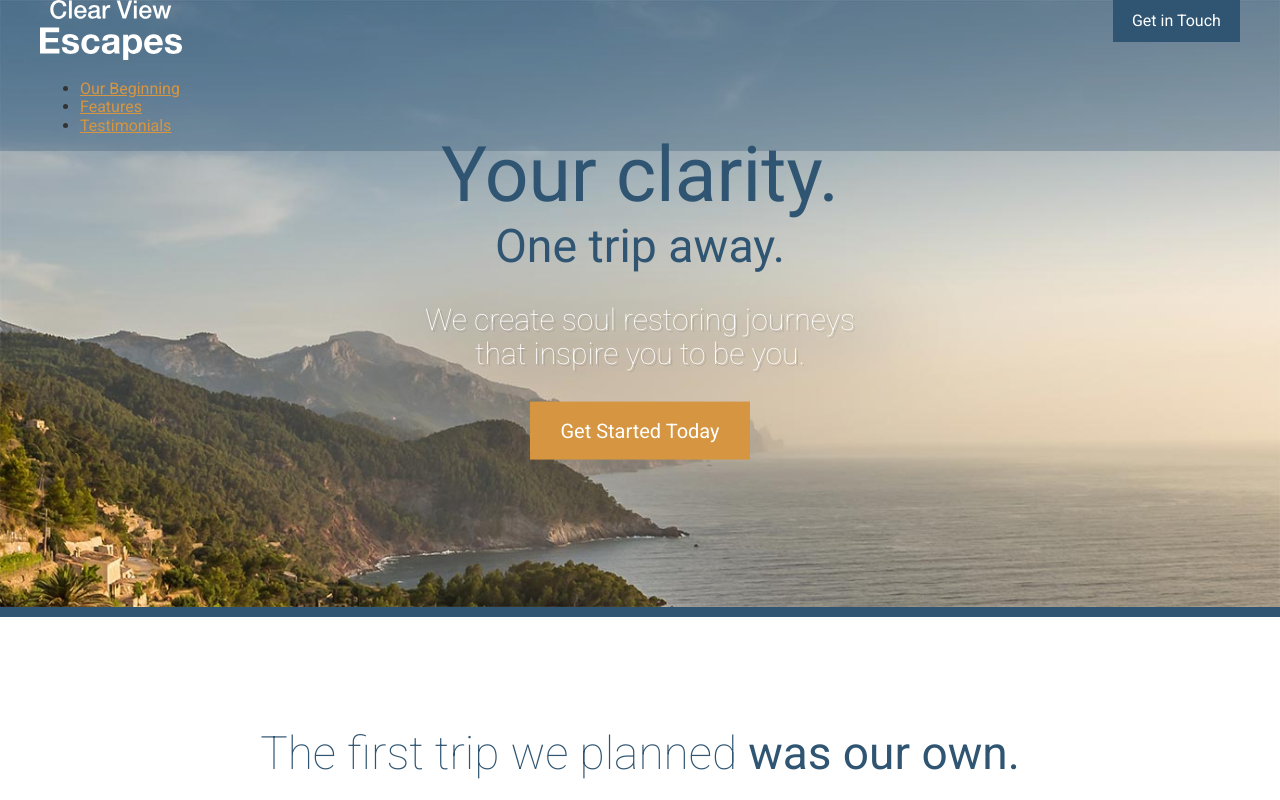
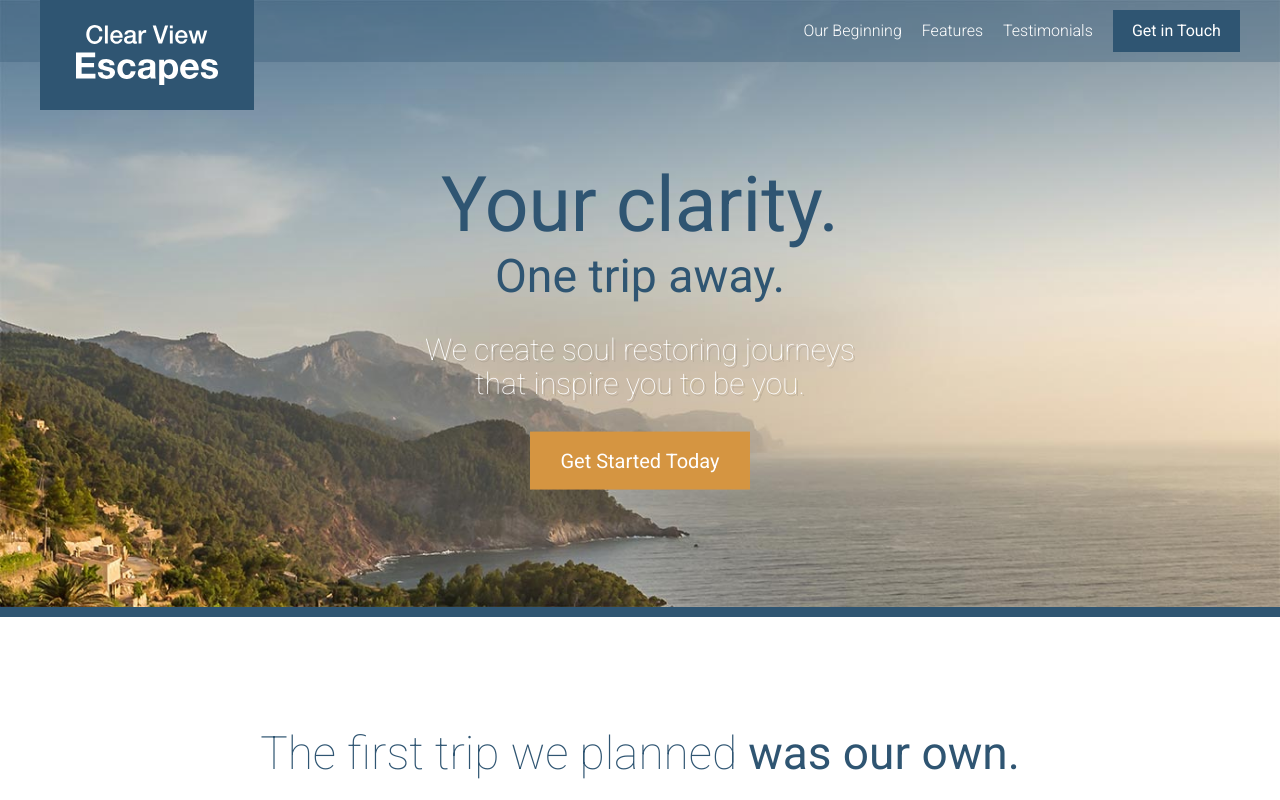
Before and after one commit to gcaliene/Gulp-Boilerplate, a website: page app/index.html in a window 1280 px wide. Shown: the top 800 px of the page. Drawn offline with Linux system fonts and the light colour scheme.

Commit message:
starting mobile menu option at the header.

```diff
--- a/app/assets/styles/modules/_large-hero.css
+++ b/app/assets/styles/modules/_large-hero.css
@@ -9,13 +9,20 @@
   }
 
   &__text-content {
+    padding-top: 88px;
     position: absolute;
     top:50%;
     transform:translateY(-50%);
     left:0;
     width:100%;
     text-align:center;
+
+    @mixin atMedium{
+      padding-top:60px;
+    }
   }
+
+
 
   &__title {
     font-weight: 400;
--- a/app/assets/styles/modules/_primary-nav.css
+++ b/app/assets/styles/modules/_primary-nav.css
@@ -1,3 +1,27 @@
 .primary-nav {
 
+  &--pull-right{
+    float:right;
+  }
+
+  ul {
+    margin:0;
+    padding:0;
+    @mixin clearfix;
+
+  }
+
+  li {
+    list-style: none;
+    float:left;
+    padding-right: 20px;
+  }
+
+  a {
+    text-decoration: none;
+    color:#FFF;
+    font-weight: 300;
+    display: block;
+    padding:12px 0px;
+  }
 }
--- a/app/assets/styles/modules/_site-header.css
+++ b/app/assets/styles/modules/_site-header.css
@@ -1,10 +1,43 @@
 .site-header {
+  padding: 10px 0px;
   position: absolute;
   z-index: 2;
-  background-color: rgba($mainBlue, .3);
   width:100%;
+
+  @mixin atMedium {
+    background-color: rgba($mainBlue, .3);
+  }
 
   &__button-container {
     float:right;
   }
+
+  &__logo{
+    top:0;
+    position:absolute;
+    left:50%;
+    transform: translateX(-50%) scale(.8);
+    transform-origin: 50% 0%;
+    background-color: $mainBlue;
+    padding: 25px 36px;
+
+    @mixin atMedium {
+      left:auto;
+      transform:translateX(0);
+    }
+  }
+
+  &__logo__graphic {
+    text-indent: -9999px
+  }
+
+  &__menu-content{
+    display: none;
+
+    @mixin atMedium{
+      display: block;
+    }
+  }
+
+
 }
--- a/app/index.html
+++ b/app/index.html
@@ -12,19 +12,30 @@
 
   <header class="site-header ">
     <div class="wrapper">
-      <img src="assets/images/icons/clear-view-escapes.svg">
+      <div class="site-header__logo">
+        <div class=" site-header__logo__graphic icon icon--clear-view-escapes">
+          Clear View Escapes
+        </div>
+      </div>
 
+      <div class="site-header__menu-icon">
+
+      </div>
+
+      <div class="site-header__menu-content">
         <div class="site-header__button-container">
           <a href="#" class="btn">Get in Touch</a>
         </div>
 
-      <nav class="primary-nav">
+        <nav class="primary-nav primary-nav--pull-right">
           <ul>
             <li><a href="#our-beginning">Our Beginning</a></li>
             <li><a href="#features">Features</a></li>
             <li><a href="#testimonials">Testimonials</a></li>
           </ul>
         </nav>
+      </div>
+
     </div>
   </header>
 
--- a/app/temp/styles/styles.css
+++ b/app/temp/styles/styles.css
@@ -382,6 +382,7 @@ a  {
     display:block; /*by default, browsers see img elements as inline level elements, like text*/
   }
 .large-hero__text-content {
+    padding-top: 88px;
     position: absolute;
     top:50%;
     -webkit-transform:translateY(-50%);
@@ -389,6 +390,11 @@ a  {
     left:0;
     width:100%;
     text-align:center;
+  }
+@media(min-width:800px){
+.large-hero__text-content {
+      padding-top:60px
+  }
   }
 .large-hero__title {
     font-weight: 400;
@@ -924,14 +930,74 @@ Instead edit gulp/templates.sprite*/
   }
   }
 .site-header {
+  padding: 10px 0px;
   position: absolute;
   z-index: 2;
-  background-color: rgba(47,85,114, .3);
   width:100%;
+
+
 }
+@media(min-width:800px){
+.site-header {
+    background-color: rgba(47,85,114, .3)
+
+
+}
+  }
 .site-header__button-container {
     float:right;
   }
-.primary-nav {
+.site-header__logo{
+    top:0;
+    position:absolute;
+    left:50%;
+    -webkit-transform: translateX(-50%) scale(.8);
+            transform: translateX(-50%) scale(.8);
+    -webkit-transform-origin: 50% 0%;
+            transform-origin: 50% 0%;
+    background-color: #2f5572;
+    padding: 25px 36px;
+  }
+@media(min-width:800px){
+.site-header__logo{
+      left:auto;
+      -webkit-transform:translateX(0);
+              transform:translateX(0)
+  }
+  }
+.site-header__logo__graphic {
+    text-indent: -9999px
+  }
+.site-header__menu-content{
+    display: none;
+  }
+@media(min-width:800px){
+.site-header__menu-content{
+      display: block
+  }
+  }
+.primary-nav--pull-right{
+    float:right;
+  }
+.primary-nav ul {
+    margin:0;
+    padding:0;
 
-}
+  }
+.primary-nav ul::after{     /* this is used to clear the floats*/
+    content:"";
+    clear:both;
+    display: table;
+  }
+.primary-nav li {
+    list-style: none;
+    float:left;
+    padding-right: 20px;
+  }
+.primary-nav a {
+    text-decoration: none;
+    color:#FFF;
+    font-weight: 300;
+    display: block;
+    padding:12px 0px;
+  }
```
Lines whose indentation alone changed are shown as unchanged.
